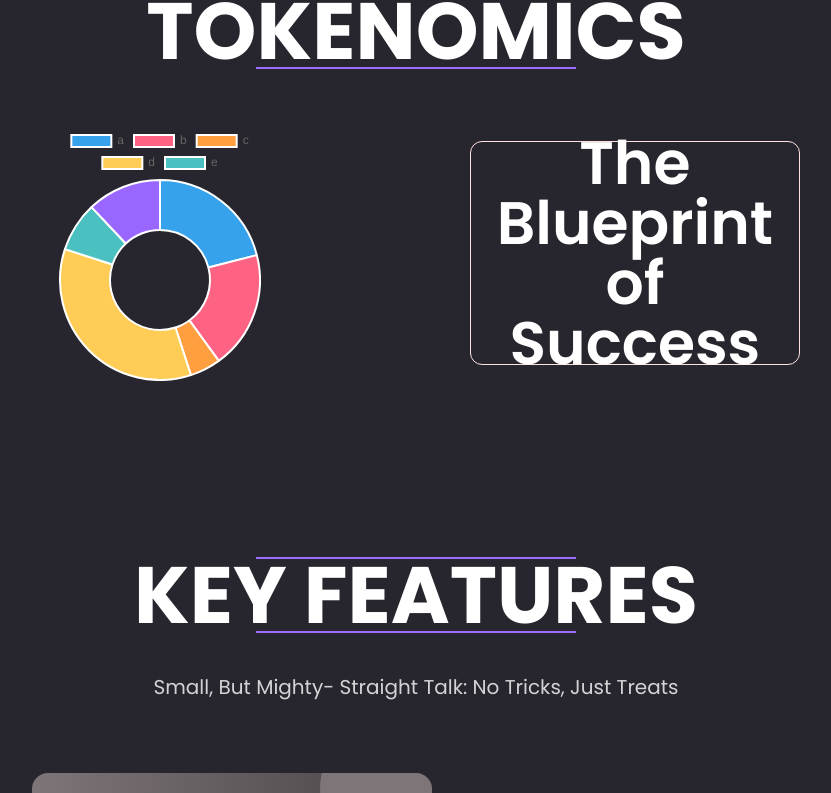
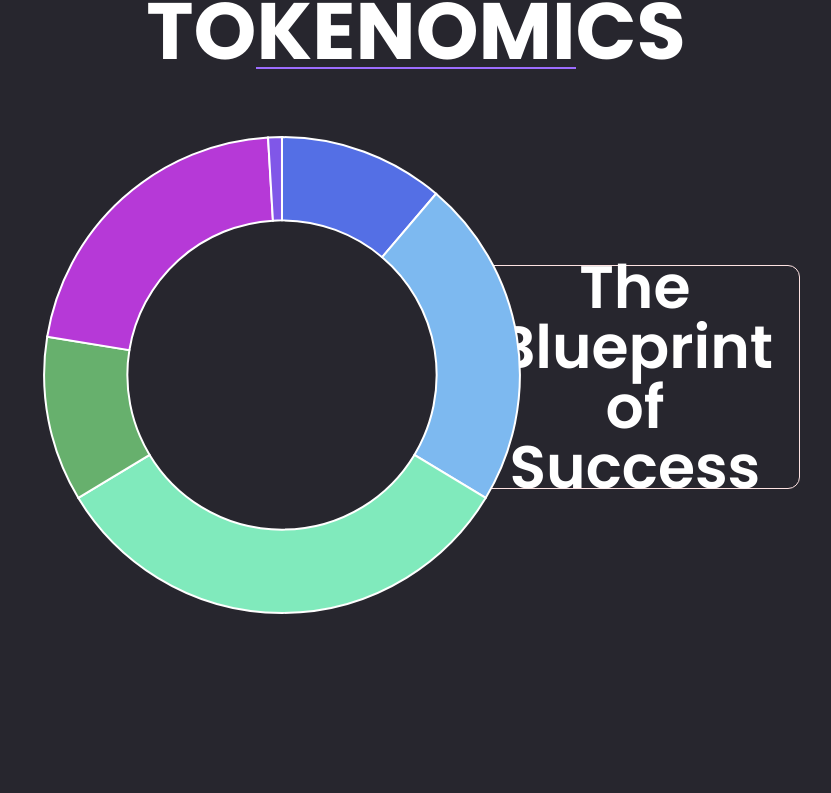
Before and after one commit to ICP-hub/solana-coin, a React (Vite) app: page / in a window 1280 px wide. Shown: the part 835-1628 px from the top of the page, without its empty margins (224-1055 px from the left). Built offline with nearby package versions, Linux system fonts and the light colour scheme.

Commit message:
added roadmap images and some animations

```diff
--- a/package.json
+++ b/package.json
@@ -10,8 +10,11 @@
     "preview": "vite preview"
   },
   "dependencies": {
+    "ag-charts-react": "^9.2.1",
+    "apexcharts": "^3.48.0",
     "chartjs": "^0.3.24",
     "react": "^18.2.0",
+    "react-apexcharts": "^1.4.1",
     "react-chartjs-2": "^5.2.0",
     "react-curved-text": "^3.0.1",
     "react-dom": "^18.2.0"
--- a/src/App.css
+++ b/src/App.css
@@ -1,3 +1,3 @@
 .app{
-  @apply flex justify-center items-center h-full bg-footerBG;
+  @apply w-screen flex justify-center items-center h-full bg-footerBG;
 }
--- a/src/components/navbar/Navbar.jsx
+++ b/src/components/navbar/Navbar.jsx
@@ -4,7 +4,10 @@ import './navbar.css'
 const Navbar = () => {
   return (
     <div className='navbar'>
-      <h1 className="nav-title">ICHuaHua</h1>
+      <div className="nav-title-cont">
+        <h1 className="nav-title">ICHuaHua</h1>
+        <div className="nav-cursor"/>
+      </div>
       <div className="nav-link-cont">
         <a href="/" className="nav-link">Home</a>
         <a href="#token" className="nav-link">Tokenomics</a>
--- a/src/components/navbar/navbar.css
+++ b/src/components/navbar/navbar.css
@@ -1,8 +1,16 @@
 .navbar{
     @apply w-screen flex justify-around items-center bg-footerBG pt-10 pb-20
 }
+.nav-title-cont{
+    @apply flex justify-start
+}
+/* .nav-cursor{
+    @apply h-8 w-1 ml-1 bg-white;
+    animation: flicker 0.5s ;
+} */
 .nav-title{
-    @apply text-3xl text-white font-bold ;
+    @apply text-3xl text-white font-bold overflow-hidden;
+    animation: typing 3s steps(7, end);
 }
 .nav-link-cont{
     @apply w-1/4 flex justify-between
@@ -22,3 +30,20 @@
 }
 
 /* animations */
+
+@keyframes flicker {
+    0%{
+        opacity: 0;
+    }
+    100%{
+        opacity: 1;
+    }
+}
+@keyframes typing {
+    0%{
+        width: 0;
+    }
+    17%{
+        width: 160px;
+    }
+}
--- a/src/components/roadmap-sec/RoadMap.jsx
+++ b/src/components/roadmap-sec/RoadMap.jsx
@@ -42,6 +42,7 @@ const RoadMap = () => {
       <div className="roadmap-card-cont">
         <RoadmapCard text={roadmapList[0].title} data={roadmapList[0].data}/>
         <RoadmapCard text={roadmapList[1].title} subtext={roadmapList[1].subtext} data={roadmapList[1].data}/>
+        <img src="roadmap.png" alt="dog playing with token" className="roadmap-img" />
       </div>
     </div>
   )
--- a/src/components/roadmap-sec/RoadmapCard.jsx
+++ b/src/components/roadmap-sec/RoadmapCard.jsx
@@ -37,6 +37,7 @@ const RoadmapCard = ({text, subtext, data}) => {
           </div>
           <div className="roadmap-card-c1"/>
           <div className="roadmap-card-c2"/>
+
         </>
       }
     </div>
--- a/src/components/roadmap-sec/roadmap.css
+++ b/src/components/roadmap-sec/roadmap.css
@@ -8,7 +8,10 @@
     @apply text-white opacity-80 text-xl text-center
 }
 .roadmap-card-cont{
-    @apply flex w-3/5 justify-between items-center mt-8 mb-20
+    @apply flex w-3/5 justify-between items-center mt-8 mb-20 relative
+}
+.roadmap-img{
+    @apply w-[15vw] h-[15vw] absolute left-[35%] bottom-0 z-40
 }
 
 /* node tree styling */
--- a/src/components/tokenomics-sec/Tokenomics.jsx
+++ b/src/components/tokenomics-sec/Tokenomics.jsx
@@ -1,8 +1,19 @@
 import React from 'react'
 import './tokenomics.css'
 import Title from '../re-usables/Title'
-import Chart from "chart.js/auto";
-import { Doughnut } from 'react-chartjs-2';
+// import Chart from "chart.js/auto";
+// import { Doughnut } from 'react-chartjs-2';
+// import {AgChartsReact} from 'ag-charts-react'
+import Chart from 'react-apexcharts'
+
+let chartColors=[
+  "#546FE5",
+  "#7DB9F0",
+  "#80EABC",
+  "#67B06D",
+  "#B639D7",
+  "#8057E8"
+  ]
 
 const Tokenomics = () => {
   return (
@@ -10,7 +21,7 @@ const Tokenomics = () => {
       <Title title={"TOKENOMICS"}/>
       <div className="token-chart-cont">
         <div className="token-chart">
-          <Doughnut
+          {/* <Doughnut
             data={{
               datasets:[{
                 data:[21,19,5,35,8,12],
@@ -19,8 +30,49 @@ const Tokenomics = () => {
               }
             ],
               labels:["a","b","c","d","e"],
+
+
+
+            }
+
+
+          }
+          options={
+            legen
+          }
+
+          />           */}
+          <Chart
+            type={"donut"}
+            width={500}
+
+            height={500}
+            series={[12,24,35,12,23,1]}
+
+            options={
+              {
+
+              colors:chartColors,
+              legend:{
+                show:false
+              },
+              labels:[],
+              dataLabels:{
+                enabled:false
+              },
+              plotOptions:{
+                pie:{
+                  donut:{
+                    labels:{
+                      show:false,
+                    },
+
+                  }
+                }
+              }
             }}
-          />
+            />
+
         </div>
         <div className="token-chart-text-cont">
           <p className="token-chart-text">The Blueprint of Success</p>
```
Also changed, not shown: public/roadmap.png (added), 1 other file (tests, documents, lock files or other folders).
